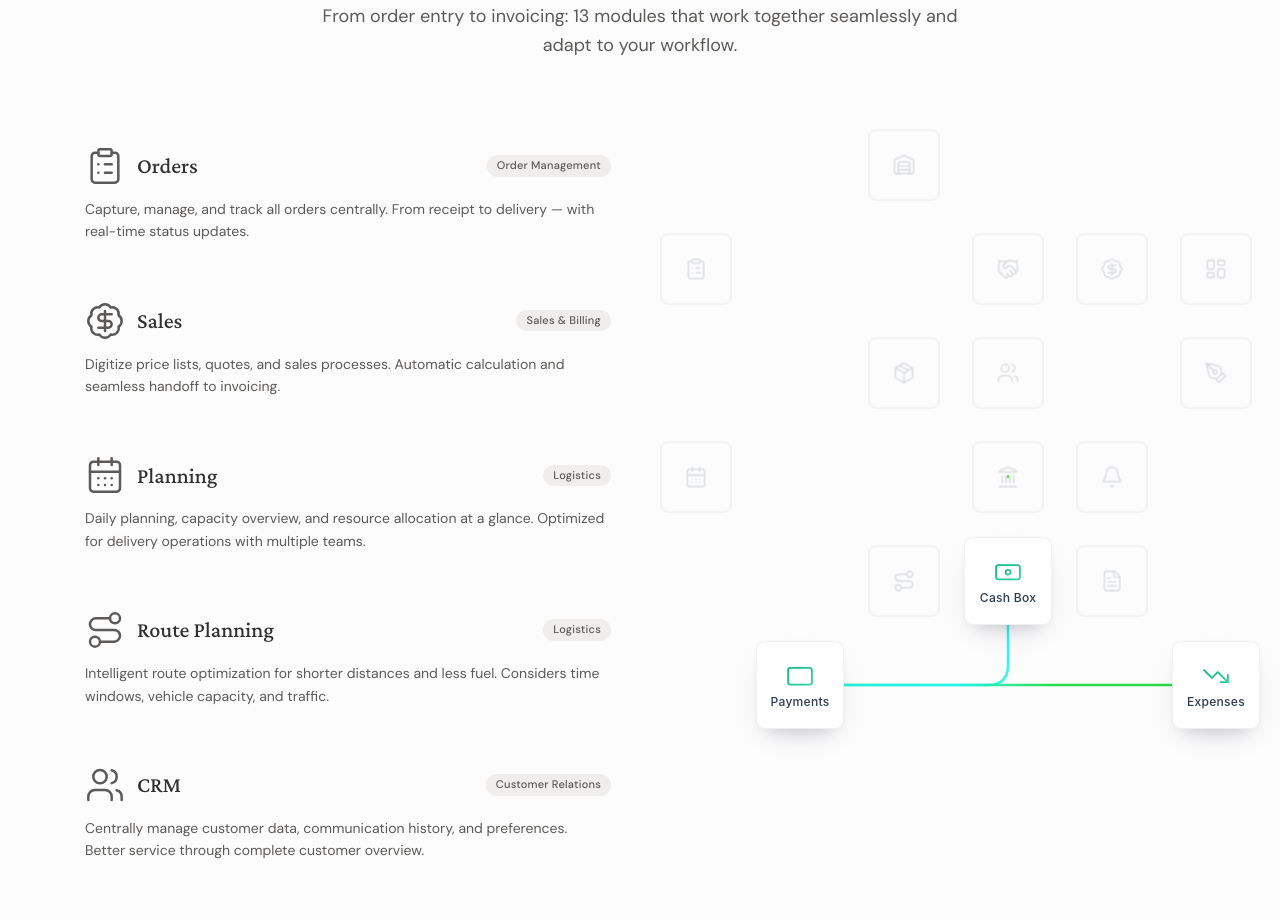
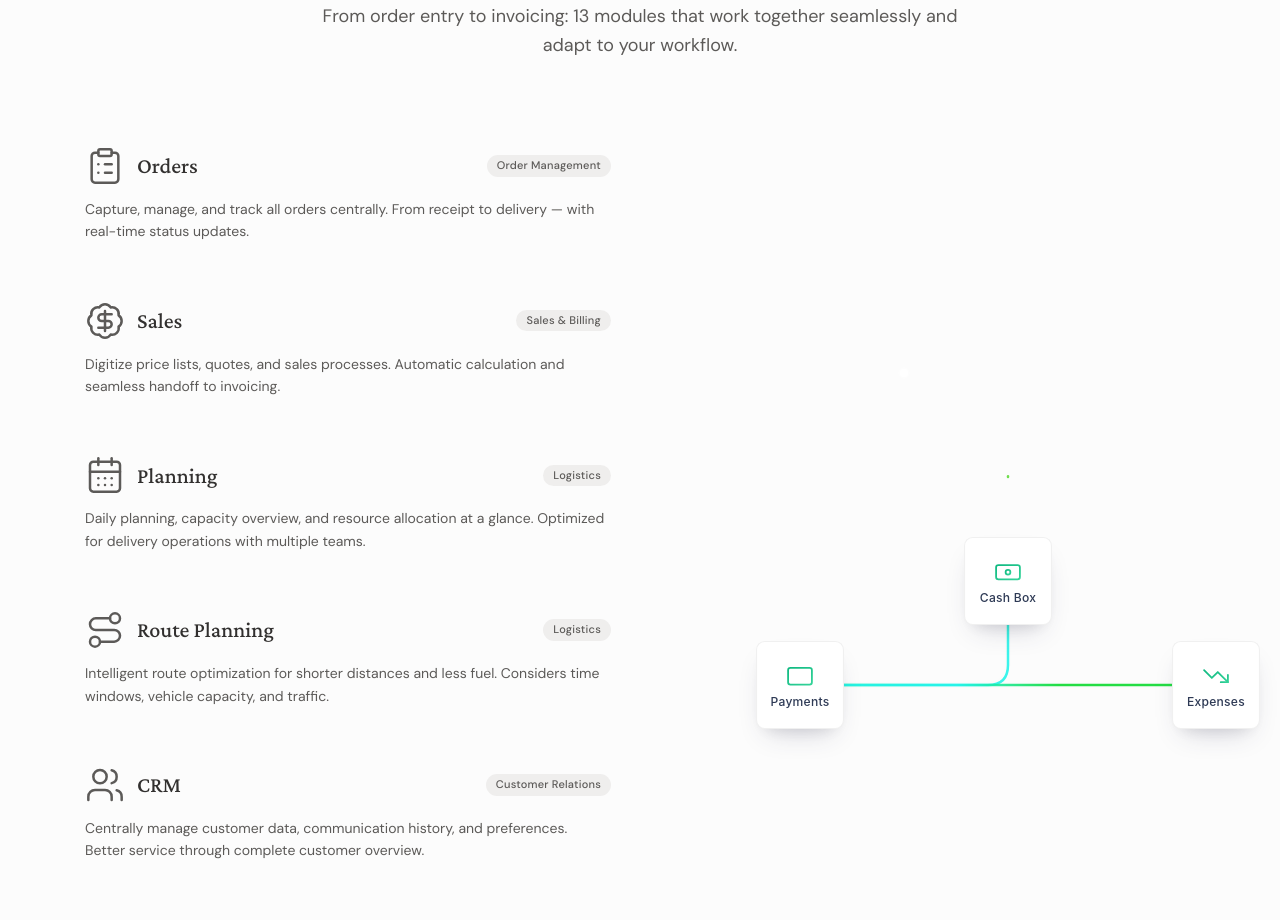
Before and after one commit to zaferkucuk/soluty-website, a Next.js app: page /en in a window 1280 px wide. Shown: the part 1880-2800 px from the top of the page. Built offline with nearby package versions, Linux system fonts and the light colour scheme.

Commit message:
feat: hide inactive module cards — only visible when active
Removed Layer 1 (ghost/outline inactive card). Cards now use
AnimatePresence to fade in on activation and fade out on deactivation.
No visual element is rendered for inactive modules.

```diff
--- a/app/[locale]/components/ModuleGrid/ModuleCard.tsx
+++ b/app/[locale]/components/ModuleGrid/ModuleCard.tsx
@@ -1,6 +1,6 @@
 'use client';
 
-import { motion } from 'framer-motion';
+import { motion, AnimatePresence } from 'framer-motion';
 import type { Module } from './modules-data';
 import { DESIGN_TOKENS, GROUP_GRADIENTS } from './modules-data';
 
@@ -23,15 +23,13 @@ const CARD_STYLES = {
   activeScale: 1.1,
 
   // Background colors
-  inactiveBg: 'transparent',  // Stripe: transparent background for inactive
   activeBg: '#ffffff',
 
   // Shadows
   activeShadow: 'rgba(50, 50, 93, 0.25) 0px 12.6px 25.2px -11.5733px, rgba(0, 0, 0, 0.1) 0px 7.56px 15.12px -7.56px',
   noShadow: '0px 0px 0px 0px rgba(0,0,0,0)',
 
-  // Borders (Stripe: visible gray border for inactive cards)
-  inactiveBorder: '1px solid #e6e6e6',  // Stripe-style visible border
+  // Borders
   activeBorder: '1px solid rgba(0, 0, 0, 0.06)',
 
   // Label styling
@@ -77,35 +75,9 @@ export function ModuleCard({
       onMouseEnter={onMouseEnter}
       onMouseLeave={onMouseLeave}
     >
-      {/* Layer 1: Outline/Ghost (visible when inactive) */}
-      <motion.div
-        className="absolute flex items-center justify-center"
-        style={{
-          width: cardSize,
-          height: cardSize,
-          borderRadius,
-          border: CARD_STYLES.inactiveBorder,
-          backgroundColor: CARD_STYLES.inactiveBg,
-          transformOrigin: 'center center',
-          top: 0,
-          left: 0,
-        }}
-        initial={{ scale: CARD_STYLES.inactiveScale, opacity: 1 }}
-        animate={{
-          scale: isActive ? CARD_STYLES.activeScale : CARD_STYLES.inactiveScale,
-          opacity: isActive ? 0 : 1,
-        }}
-        transition={{ type: 'spring', stiffness: 300, damping: 25 }}
-      >
-        <Icon
-          size={iconSize}
-          strokeWidth={1.5}
-          color={DESIGN_TOKENS.colors.inactiveIcon}
-          style={{ opacity: DESIGN_TOKENS.colors.inactiveIconOpacity }}
-        />
-      </motion.div>
-
-      {/* Layer 2: Solid (visible when active) */}
+      {/* Only render card when active — invisible otherwise */}
+      <AnimatePresence>
+        {isActive && (
           <motion.div
             className="absolute flex flex-col items-center justify-center"
             style={{
@@ -121,9 +93,14 @@ export function ModuleCard({
             }}
             initial={{ scale: CARD_STYLES.inactiveScale, opacity: 0 }}
             animate={{
-          scale: isActive ? CARD_STYLES.activeScale : CARD_STYLES.inactiveScale,
-          opacity: isActive ? 1 : 0,
-          boxShadow: isActive ? CARD_STYLES.activeShadow : CARD_STYLES.noShadow,
+              scale: CARD_STYLES.activeScale,
+              opacity: 1,
+              boxShadow: CARD_STYLES.activeShadow,
+            }}
+            exit={{
+              scale: CARD_STYLES.inactiveScale,
+              opacity: 0,
+              boxShadow: CARD_STYLES.noShadow,
             }}
             transition={{ type: 'spring', stiffness: 300, damping: 25 }}
           >
@@ -167,6 +144,8 @@ export function ModuleCard({
               {moduleName}
             </span>
           </motion.div>
+        )}
+      </AnimatePresence>
     </div>
   );
 }
```
Lines whose indentation alone changed are shown as unchanged.
